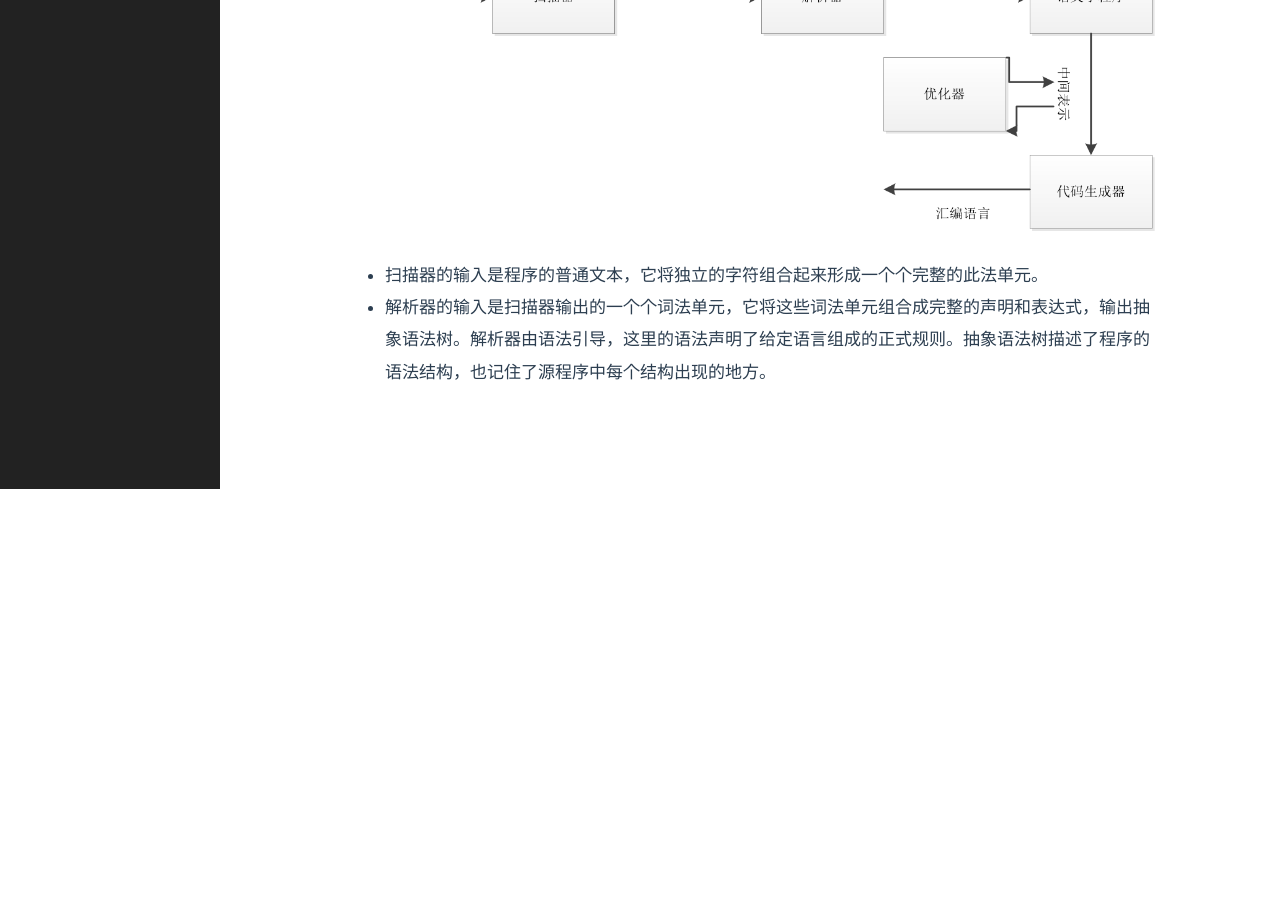
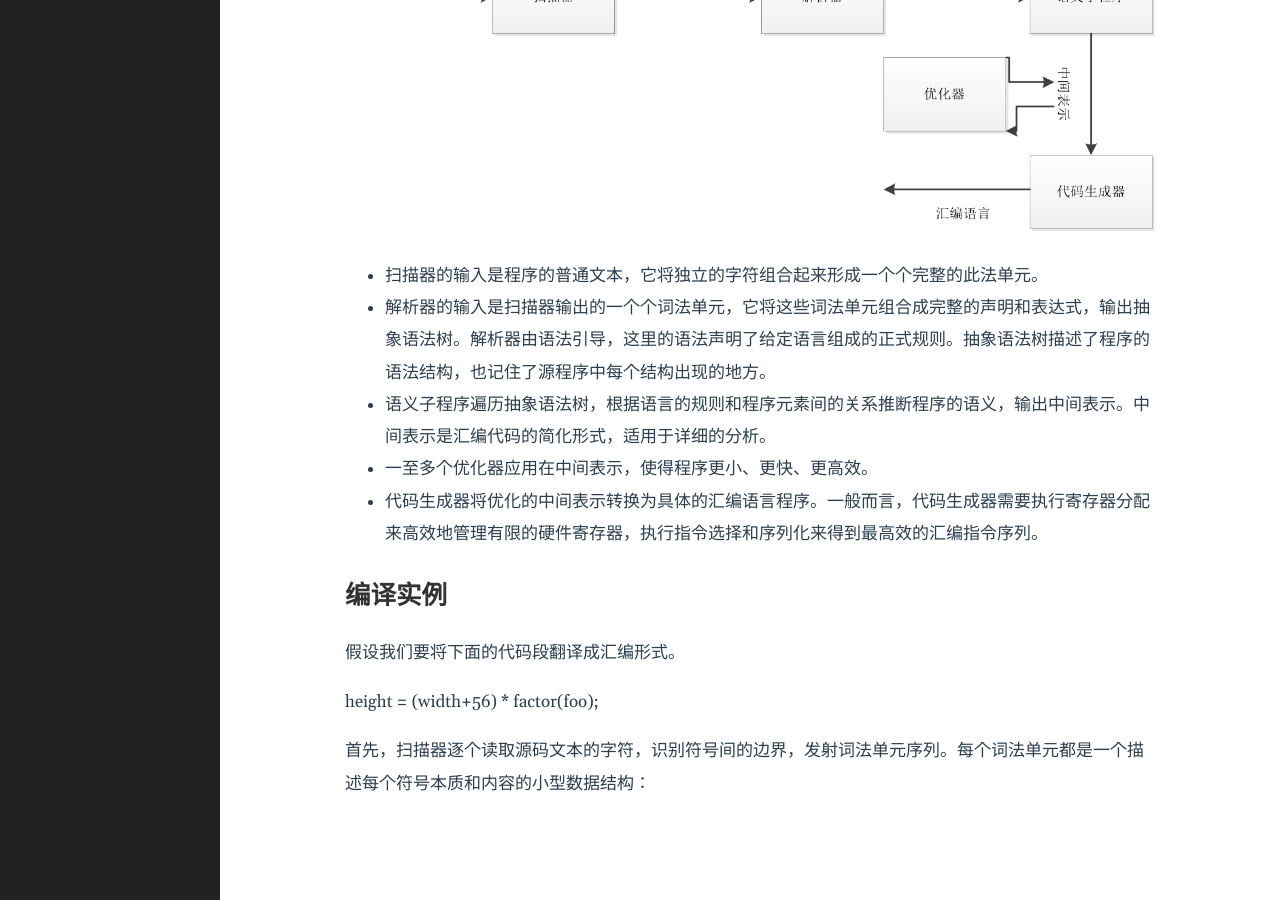
Before and after one commit to cangye-ma/cangye-ma.github.io, a Jekyll site: the page built from _posts/2023-04-27-A-Quick-Tour-compilerbook.md, in a window 1280 px wide and 900 px high, scrolled down 1040 px. Built offline with Jekyll 4.4.1, drawn with Linux system fonts in a browser that asks for light colours; before the commit the page ends 1529 px from its top, so only the background shows below that.

Commit message:
update post

```diff
--- a/_posts/2023-04-27-A-Quick-Tour-compilerbook.md
+++ b/_posts/2023-04-27-A-Quick-Tour-compilerbook.md
@@ -19,3 +19,13 @@ Unix编译器的流程如下所示。
 
 - 扫描器的输入是程序的普通文本，它将独立的字符组合起来形成一个个完整的此法单元。
 - 解析器的输入是扫描器输出的一个个词法单元，它将这些词法单元组合成完整的声明和表达式，输出抽象语法树。解析器由语法引导，这里的语法声明了给定语言组成的正式规则。抽象语法树描述了程序的语法结构，也记住了源程序中每个结构出现的地方。
+- 语义子程序遍历抽象语法树，根据语言的规则和程序元素间的关系推断程序的语义，输出中间表示。中间表示是汇编代码的简化形式，适用于详细的分析。
+- 一至多个优化器应用在中间表示，使得程序更小、更快、更高效。
+- 代码生成器将优化的中间表示转换为具体的汇编语言程序。一般而言，代码生成器需要执行寄存器分配来高效地管理有限的硬件寄存器，执行指令选择和序列化来得到最高效的汇编指令序列。
+
+## 编译实例
+假设我们要将下面的代码段翻译成汇编形式。
+
+height = (width+56) * factor(foo);
+
+首先，扫描器逐个读取源码文本的字符，识别符号间的边界，发射词法单元序列。每个词法单元都是一个描述每个符号本质和内容的小型数据结构：
```
Also changed, not shown: _posts/2023-04-27-Learning-Schedule.md (+1 -1 lines).
